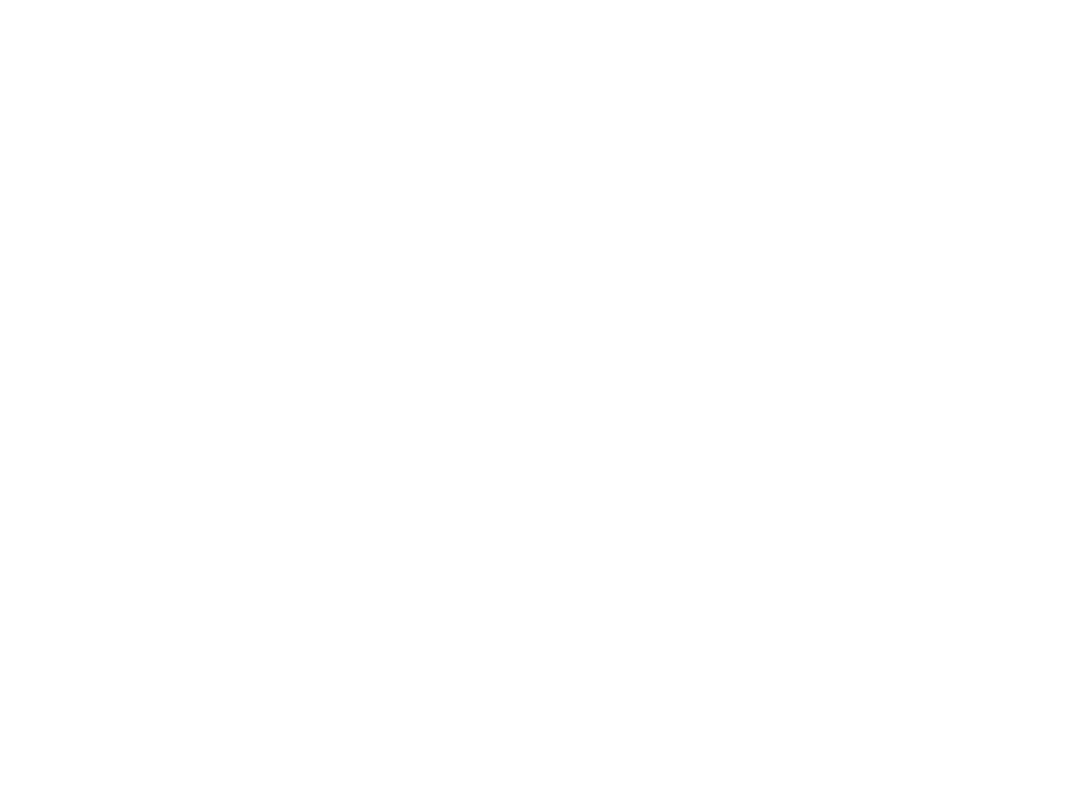
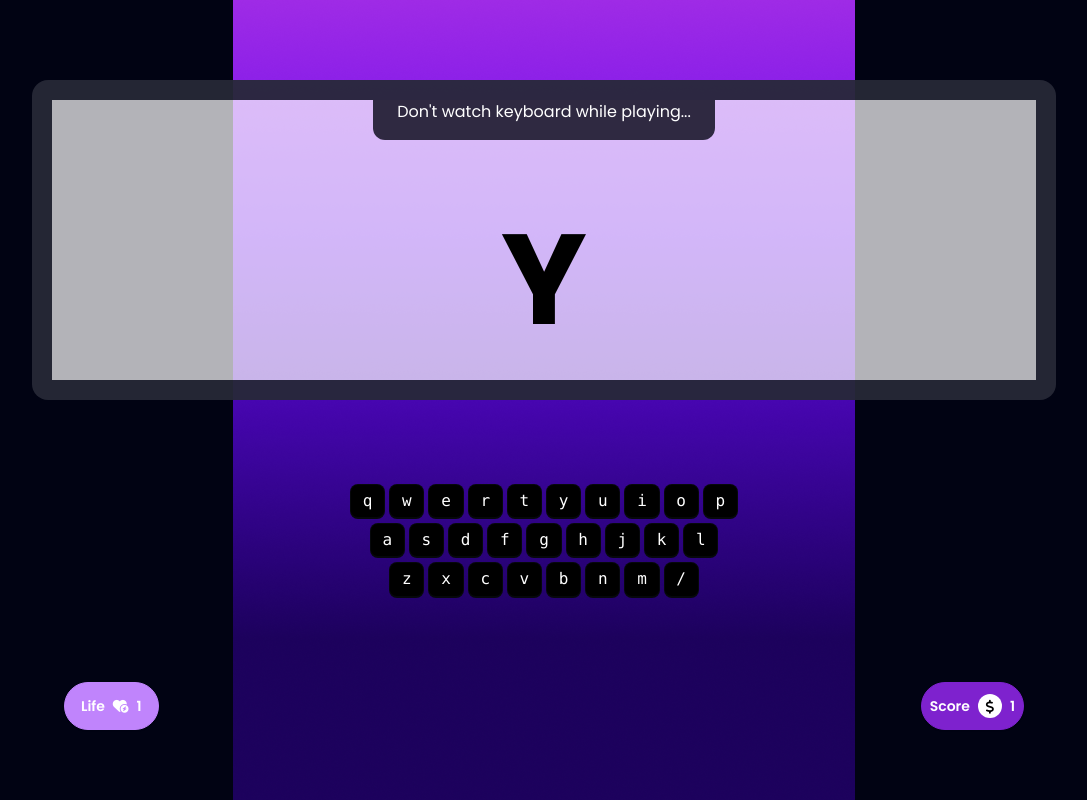
Before and after one commit to tasnimmondoltuba/clash-pro, a plain HTML site: page index.html in a window 1280 px wide. Shown: the whole page, without its empty margins (96-1183 px from the left). Drawn offline with nearby package versions, Linux system fonts and the light colour scheme.

Commit message:
play ground added

```diff
--- a/index.html
+++ b/index.html
@@ -4,8 +4,100 @@
     <meta charset="UTF-8">
     <meta name="viewport" content="width=device-width, initial-scale=1.0">
     <title>Alph-Clash</title>
+    <!-- daisyui and tailwind -->
+    <link href="https://cdn.jsdelivr.net/npm/daisyui@4.7.2/dist/full.min.css" rel="stylesheet" type="text/css" />
+    <script src="https://cdn.tailwindcss.com"></script>
+
+    <!-- font awesome link -->
+    <script src="https://kit.fontawesome.com/10ad81aec9.js" crossorigin="anonymous"></script>
+
+    <!-- coustome css -->
+    <link rel="stylesheet" href="styles/style.css">
+
+
 </head>
-<body>
+<body class="font-poppins">
+   <main class="min-h-screen bg-[#010313] bg-[url(images/background.png)] bg-no-repeat bg-center">
+    <!-- home screen -->
+    <section class="home text-white flex flex-col h-screen justify-center items-center hidden">
+       <div class="flex flex-col items-center gap-8">
+        <h1 class="text-9xl text-center uppercase font-anton ">Alpha Clash Pro</h1>
+        <p>Unleash Your Keyboard kun g Fu : Press "enter" to play</p>
+        <button class="btn bg-white text-black">Play Now</button>
+       </div>
+    </section>
+    <!-- play ground -->
+    <section class="play-ground">
+        <!-- play ground container -->
+        <div class="flex flex-col items-center gap-20 pt-20">
+            <!-- screen -->
+            <div class="artboard artboard-horizontal phone-6 border-[20px] rounded-2xl border-[#010313CC] bg-[#FFFFFFB3]">
+                <div class="flex justify-center">
+                    <p class="bg-[#2F2941] px-6 pb-4 text-white rounded-b-xl">Don't watch keyboard while playing...</p>
+                </div>
+                <div class="flex justify-center items-center h-full">
+                    <p class="text-black text-9xl font-bold ">Y</p>
+                </div>
+
+            </div>
+            <!-- keyboard start-->
+            <div>
+                <div class="flex justify-center gap-1 my-1 w-full">
+                    <kbd class="kbd bg-black text-white bg-black">q</kbd>
+                    <kbd class="kbd bg-black text-white bg-black">w</kbd>
+                    <kbd class="kbd bg-black text-white">e</kbd>
+                    <kbd class="kbd bg-black text-white">r</kbd>
+                    <kbd class="kbd bg-black text-white">t</kbd>
+                    <kbd class="kbd bg-black text-white">y</kbd>
+                    <kbd class="kbd bg-black text-white">u</kbd>
+                    <kbd class="kbd bg-black text-white">i</kbd>
+                    <kbd class="kbd bg-black text-white">o</kbd>
+                    <kbd class="kbd bg-black text-white">p</kbd>
+                  </div>
+                  <div class="flex justify-center gap-1 my-1 w-full">
+                    <kbd class="kbd bg-black text-white">a</kbd>
+                    <kbd class="kbd bg-black text-white">s</kbd>
+                    <kbd class="kbd bg-black text-white">d</kbd>
+                    <kbd class="kbd bg-black text-white">f</kbd>
+                    <kbd class="kbd bg-black text-white">g</kbd>
+                    <kbd class="kbd bg-black text-white">h</kbd>
+                    <kbd class="kbd bg-black text-white">j</kbd>
+                    <kbd class="kbd bg-black text-white">k</kbd>
+                    <kbd class="kbd bg-black text-white">l</kbd>
+                  </div>
+                  <div class="flex justify-center gap-1 my-1 w-full">
+                    <kbd class="kbd bg-black text-white">z</kbd>
+                    <kbd class="kbd bg-black text-white">x</kbd>
+                    <kbd class="kbd bg-black text-white">c</kbd>
+                    <kbd class="kbd bg-black text-white">v</kbd>
+                    <kbd class="kbd bg-black text-white">b</kbd>
+                    <kbd class="kbd bg-black text-white">n</kbd>
+                    <kbd class="kbd bg-black text-white">m</kbd>
+                    <kbd class="kbd bg-black text-white">/</kbd>
+                  </div>
+            </div>
+            <!-- keyboard end -->
+            <!--life score-->
+            <div class="w-3/4 flex justify-between">
+                <button class="btn rounded-full bg-purple-400 border-purple-400 text-white px-4">
+
+                   Life
+                    <i class="fa-solid fa-heart-circle-bolt"></i>
+                    <span>1</span>
+                  </button>
+                  <button class="btn bg-purple-700 border-purple-700 px-2 text-white rounded-full">
+
+                    Score
+                    <i class="fa-solid fa-dollar-sign bg-white text-black rounded-2xl h-6 w-6 pt-1.5"></i>
+                    <span>1</span>
+                  </button>
+            </div>
+        </div>
+    </section>
+    <section class="score">
+
+    </section>
+   </main>
 
 </body>
 </html>
--- /dev/null
+++ b/styles/style.css
@@ -0,0 +1,12 @@
+@import url('https://fonts.googleapis.com/css2?family=Manrope:wght@400;500;600;700;800&family=Poppins:ital,wght@0,100;0,200;0,300;0,400;0,500;0,600;0,700;0,800;0,900;1,100;1,200;1,300;1,400;1,500;1,600;1,700;1,800;1,900&display=swap');
+
+@import url('https://fonts.googleapis.com/css2?family=Anton&display=swap');
+
+
+.font-poppins{
+    font-family:"Poppins", sans-serif ;
+
+}
+.font-anton{
+    font-family: "Anton", sans-serif;
+}
--- /dev/null
+++ b/tailwind.config.js
@@ -0,0 +1,8 @@
+/** @type {import('tailwindcss').Config} */
+module.exports = {
+    content: ["./src/**/*.{html,js}"],
+    theme: {
+      extend: {},
+    },
+    plugins: [],
+  }
```
